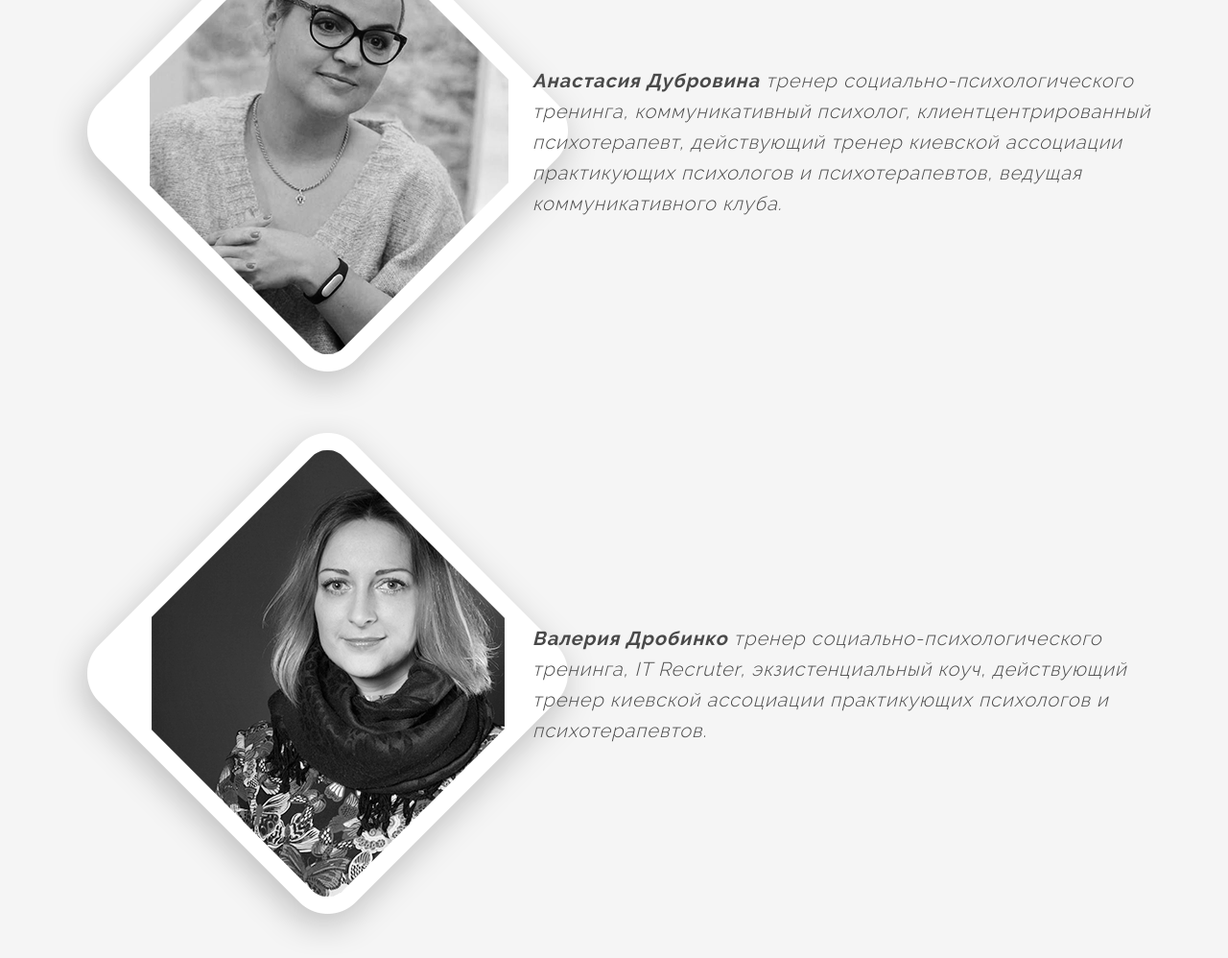
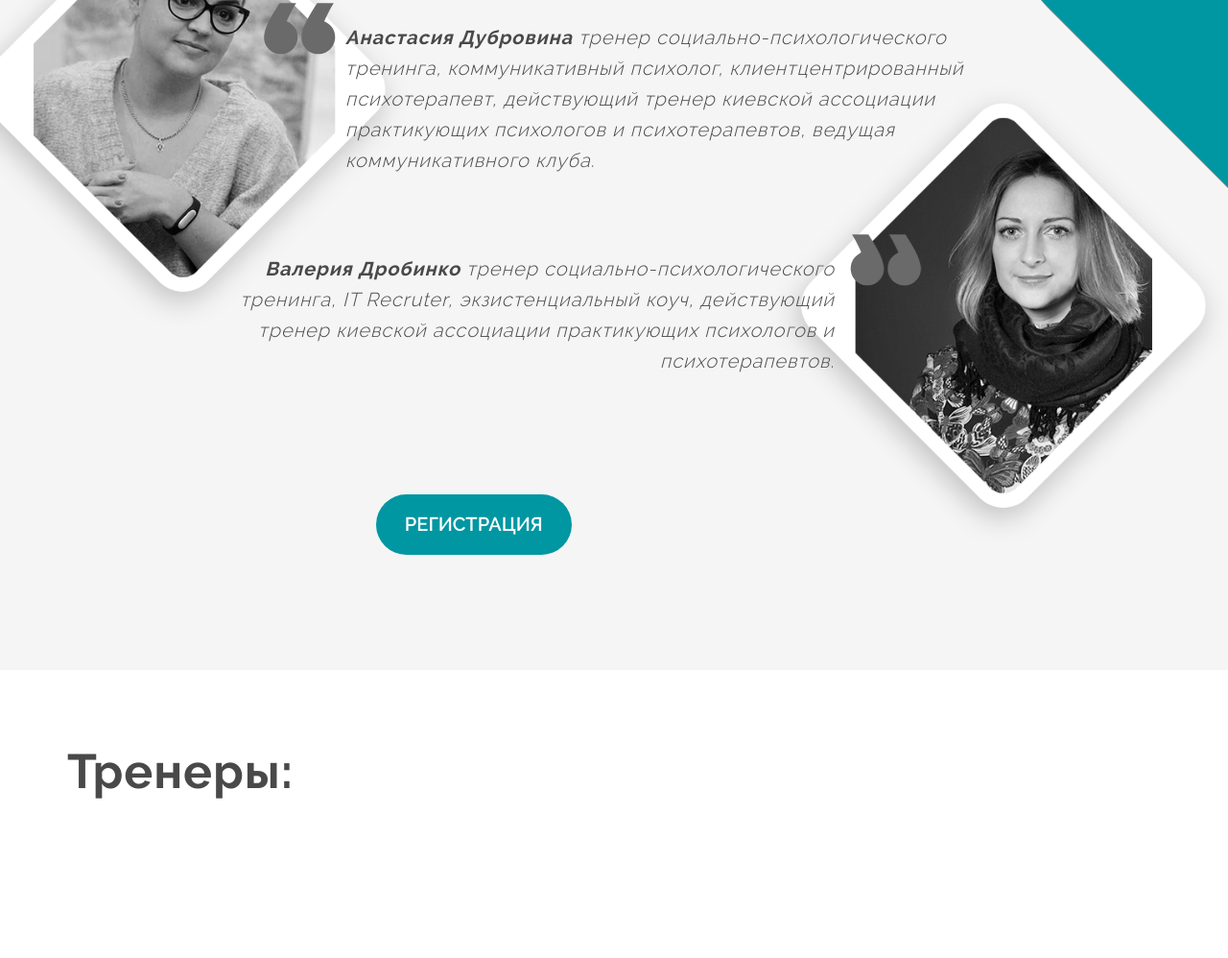
Before and after one commit to BeMoreHuman/Social-skills-lab, a plain HTML site: page app/index.html in a window 1280 px wide. Shown: the part 3582-4580 px from the top of the page at 96% size. After the commit the page ends 4446 px from the top, so only its background shows below. Drawn offline with nearby package versions, Linux system fonts and the light colour scheme; files that its build step writes are made by us from their sources.

Commit message:
change same section, + add couch section

```diff
--- a/app/css/sass/main.sass
+++ b/app/css/sass/main.sass
@@ -235,11 +235,36 @@ section,
 
 .section_couch
 	background-color: #f5f5f5
+	background-image: url("/app/img/part_5.png")
+	background-position: 100% 110%
+	background-repeat: no-repeat
+
+.bg_couch
+	background-image: url("/app/img/part_5.png")
+	background-position: 100% -47%
+	background-repeat: no-repeat
+	position: absolute
+	height: 100%
+	width: 100%
 
 .row_wrap
 	display: flex
 	align-items: center
 	justify-content: flex-start
+	margin-left: -120px
+	&_reverse
+		flex-direction: row-reverse
+		margin-top: -250px
+		margin-left: 70px
+
+.wrap_img
+	height: 475px
+	width: 475px
+	&_reverse
+		margin-left: -65px
+
+.couch_img
+	height: 100%
 
 .testimonials
 	font-style: italic
@@ -248,6 +273,39 @@ section,
 	color: #6a6a6a
 	margin-left: -65px
 	font-size: 20px
+	position: relative
+	&_reverse
+		text-align: right
+		padding-left: 100px
+	&:before
+		content: ""
+		display: inline-block
+		background-image: url(/app/img/gaps_grey.png)
+		background-size: contain
+		width: 75px
+		height: 54px
+		position: absolute
+		top: 0
+		left: -85px
+
+.testimonials_reverse
+	&:before
+		content: ""
+		display: inline-block
+		background-image: url(/app/img/un_gaps_grey.png)
+		background-size: contain
+		width: 75px
+		height: 54px
+		position: absolute
+		top: 0
+		left: 102%
+
 
 .bold_text
 	font-weight: bold
+
+.btn_wrap_couch
+	text-align: center
+	margin: 0
+	margin-bottom: 120px
+	margin-top: -50px
--- a/app/index.html
+++ b/app/index.html
@@ -194,6 +194,7 @@
 	</section>
 	<section class="section section_third">
 		<div class="test"></div>
+		<div class="bg_couch"></div>
 		<div class="container">
 			<div class="row">
 				<div class="col-md-12">
@@ -256,7 +257,8 @@
 					<h1 class="title">Тренеры:</h1>
 				</div>
 			</div>
-			<div class="row row_wrap">
+			<div class="row">
+				<div class="col-md-12 row_wrap">
 					<div class="wrap_img">
 						<img src="./img/couch_1.png" alt="" class="couch_img">
 					</div>
@@ -268,20 +270,34 @@
 						</p>
 					</div>
 				</div>
-			<div class="row row_wrap">
-				<div class="wrap_img">
+			</div>
+			<div class="row">
+				<div class="col-md-12 row_wrap row_wrap_reverse">
+					<div class="wrap_img wrap_img_reverse">
 						<img src="./img/couch_2.png" alt="" class="couch_img">
 					</div>
-				<div class="testimonials">
+					<div class="testimonials testimonials_reverse">
 						<p>
 							<span class="bold_text">Валерия Дробинко</span> тренер социально-психологического тренинга, IT Recruter, экзистенциальный коуч, действующий
 							тренер киевской ассоциации практикующих психологов и психотерапевтов.
 						</p>
 					</div>
 				</div>
+			</div>
 			<div class="row">
+				<div class="col-md-3 col-md-offset-3">
 					<div class="btn_wrap btn_wrap_couch">
 						<button class="btn_reg">Регистрация</button>
+					</div>
+				</div>
+			</div>
+		</div>
+	</section>
+	<section class="section section_noname">
+		<div class="container">
+			<div class="row">
+				<div class="col-md-12">
+					<h1 class="title">Тренеры:</h1>
 				</div>
 			</div>
 		</div>
```
Also changed, not shown: app/css/main.css. Lines whose indentation alone changed are shown as unchanged.
